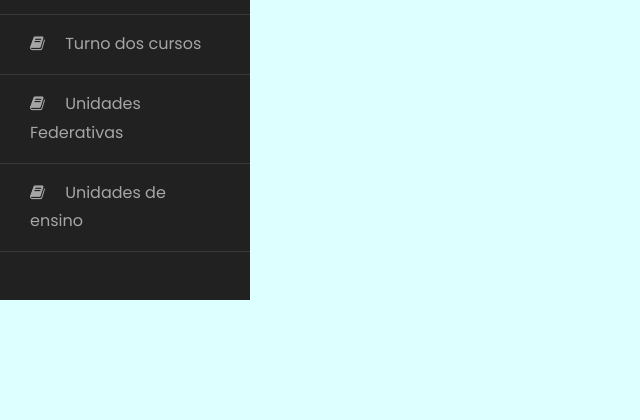
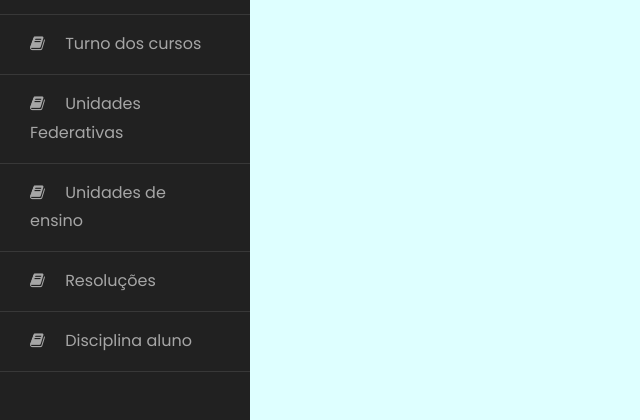
Before and after one commit to Myauti/Webexact, a PHP site: page /View/adm.php in a window 1280 px wide. Shown: the part 799-1219 px from the top of the page, without its empty margins (0-640 px from the left). Before the commit the page ends 1099 px from the top, so only its background shows below. Run offline with PHP 8.4, Linux system fonts and the light colour scheme.

Commit message:
adicionei crud resolucao e disciplina aluno

```diff
--- a/View/adm.php
+++ b/View/adm.php
@@ -69,6 +69,12 @@
                 <li>
                     <a href="./Crud/crudUnid.php"><span class="fa fa-book mr-3"></span> Unidades de ensino</a>
                 </li>
+                <li>
+                    <a href="./Crud/crudRes.php"><span class="fa fa-book mr-3"></span> Resoluções</a>
+                </li>
+                <li>
+                    <a href="./Crud/crudDiscAlu.php"><span class="fa fa-book mr-3"></span> Disciplina aluno</a>
+                </li>
 
             </ul>
 
```
